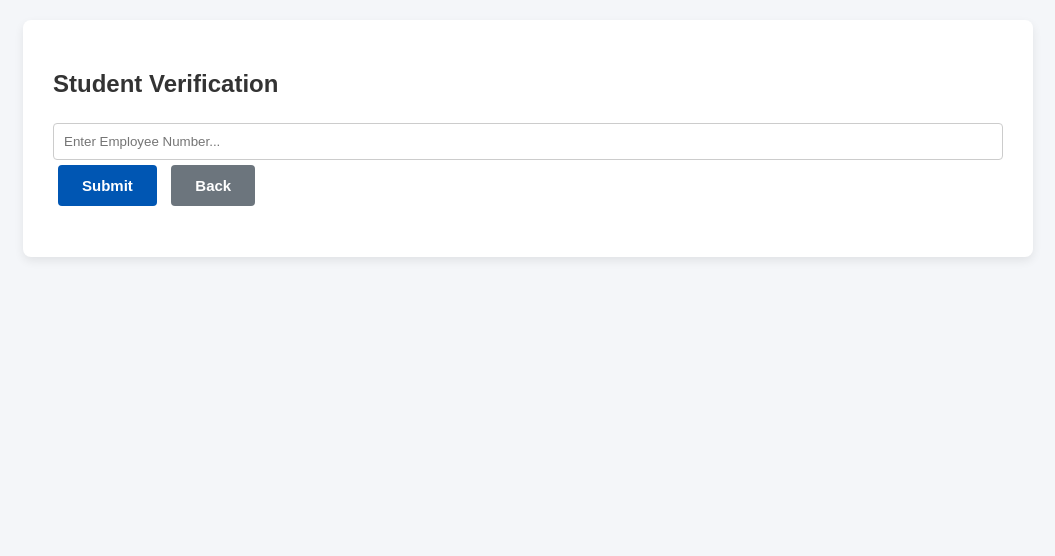
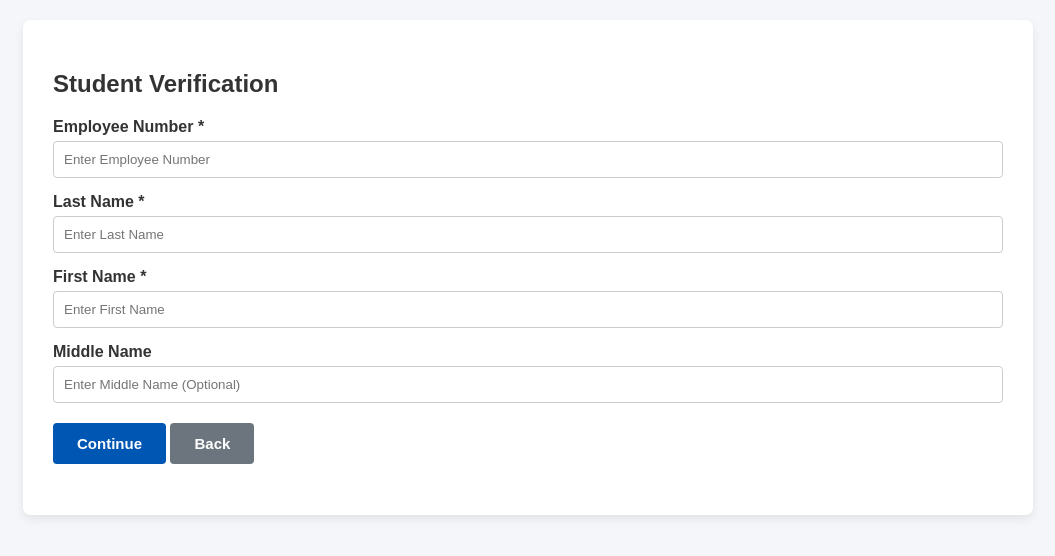
Before and after one commit to slmc-hr-hca-sat-ejmu/skills-test, a plain HTML site: page index.html in a window 1280 px wide. Both pictures are taken after a click on the button "I AM A STUDENT". Shown: the whole page, without its empty margins (112-1167 px from the left). Drawn offline with Linux system fonts and the light colour scheme.

Commit message:
Update index.html

```diff
--- a/index.html
+++ b/index.html
@@ -42,17 +42,24 @@
         font-weight: bold;
         border-radius: 4px;
         cursor: pointer;
-        margin: 5px;
+        margin: 5px 0;
       }
       button.secondary { background-color: var(--secondary); }
 
+      .input-group {
+        margin-bottom: 15px;
+      }
+      .input-group label {
+        display: block;
+        font-weight: bold;
+        margin-bottom: 5px;
+      }
       input[type="text"], input[type="date"], select {
         padding: 10px;
         width: 100%;
         box-sizing: border-box;
         border: 1px solid var(--border);
         border-radius: 4px;
-        margin-top: 5px;
       }
       .error { color: #d9534f; font-weight: bold; margin-top: 10px; }
       .highlight { font-weight: bold; color: var(--primary); }
@@ -119,13 +126,26 @@
         </div>
       </div>
 
-      <!-- LOGIN -->
+      <!-- USER VERIFICATION FORM -->
       <div id="page-login" class="page">
-        <h2 id="login-title">Enter Employee Number</h2>
-        <div>
-          <input type="text" id="employee-no" placeholder="Enter Employee Number...">
+        <h2 id="login-title">User Verification</h2>
+        <div class="input-group">
+          <label>Employee Number *</label>
+          <input type="text" id="employee-no" placeholder="Enter Employee Number">
         </div>
-        <button onclick="verifyEmployee()">Submit</button>
+        <div class="input-group">
+          <label>Last Name *</label>
+          <input type="text" id="last-name" placeholder="Enter Last Name">
+        </div>
+        <div class="input-group">
+          <label>First Name *</label>
+          <input type="text" id="first-name" placeholder="Enter First Name">
+        </div>
+        <div class="input-group">
+          <label>Middle Name</label>
+          <input type="text" id="middle-name" placeholder="Enter Middle Name (Optional)">
+        </div>
+        <button onclick="verifyUser()">Continue</button>
         <button class="secondary" onclick="showPage('page-role-selection')">Back</button>
         <p id="login-error" class="error"></p>
       </div>
@@ -134,7 +154,7 @@
       <div id="page-student-scheduler" class="page">
         <h2>Schedule Skills Test</h2>
         <p>Student Name: <span id="student-name-display" class="highlight"></span></p>
-        <p>Select an available 30-minute slot (9:00 AM – 5:00 PM; Lunch: 12:00 PM – 1:00 PM):</p>
+        <p>Select an available 30-minute slot (9:00 AM – 5:00 PM; Lunch Break: 12:00 PM – 1:00 PM):</p>
         <div class="time-slots" id="time-slots-container"></div>
       </div>
 
@@ -260,20 +280,25 @@
         currentRole = role;
         document.getElementById('login-title').innerText = role === 'student' ? 'Student Verification' : 'Facilitator Verification';
         document.getElementById('employee-no').value = '';
+        document.getElementById('last-name').value = '';
+        document.getElementById('first-name').value = '';
+        document.getElementById('middle-name').value = '';
         document.getElementById('login-error').innerText = '';
         showPage('page-login');
       }
 
-      function verifyEmployee() {
-        const empNo = document.getElementById('employee-no').value.trim();
-        if (!empNo) return;
+      function verifyUser() {
+        const empNo = document.getElementById('employee-no').value;
+        const lastName = document.getElementById('last-name').value;
+        const firstName = document.getElementById('first-name').value;
+        const middleName = document.getElementById('middle-name').value;
 
-        document.getElementById('login-error').innerText = 'Searching Alphalist...';
+        document.getElementById('login-error').innerText = 'Validating details...';
 
         google.script.run
           .withSuccessHandler(function(res) {
             if (res.success) {
-              currentUser = { empNo, name: res.name };
+              currentUser = { empNo: res.empNo, name: res.name };
               document.getElementById('login-error').innerText = '';
               if (currentRole === 'student') {
                 document.getElementById('student-name-display').innerText = res.name;
@@ -289,9 +314,9 @@
             }
           })
           .withFailureHandler(function(err) {
-            document.getElementById('login-error').innerText = 'Execution Error: ' + err.message;
+            document.getElementById('login-error').innerText = 'Error: ' + err.message;
           })
-          .getEmployeeName(empNo);
+          .registerUser(empNo, lastName, firstName, middleName);
       }
 
       function generateTimeSlots() {
```
